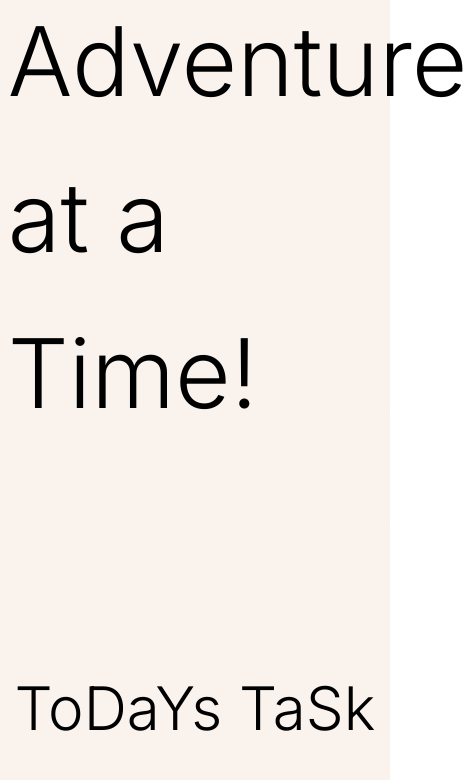
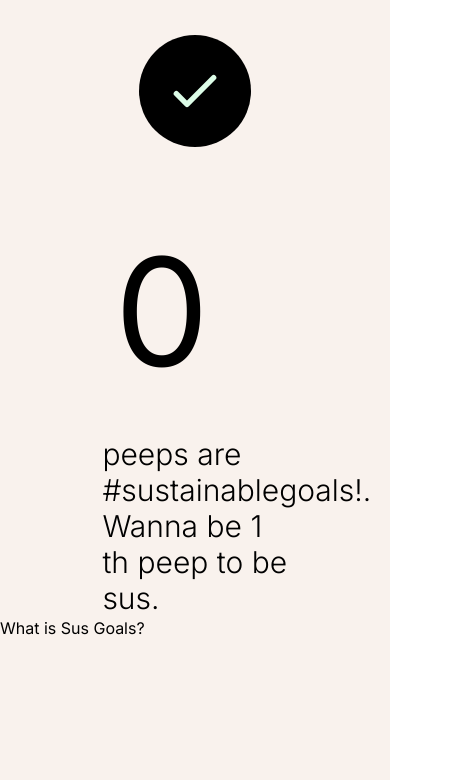
Before and after one commit to fal3n-4ngel/SusGoals, a Next.js app: page / in a window 390 px wide. Shown: the part 1175-1955 px from the top of the page, 467 px wide, since content can reach past the window. Built offline with nearby package versions, Linux system fonts and the light colour scheme; no server answers; the database is empty.

Commit message:
fix: responsive

```diff
--- a/src/app/globals.css
+++ b/src/app/globals.css
@@ -25,4 +25,5 @@ body {
     )
     rgb(var(--background-start-rgb));
     scroll-behavior:smooth;
+
 }
--- a/src/app/page.tsx
+++ b/src/app/page.tsx
@@ -28,7 +28,7 @@ export default function Home() {
   };
 
   return (
-    <main className="flex min-h-full w-full flex-col items-start justify-between bg-[#F9F2ED] text-black transition-all">
+    <main className="flex min-h-full w-full overflow-x-hidden flex-col items-start justify-between bg-[#F9F2ED] text-black transition-all">
       <nav className=" flex fixed  w-full h-12 p-10 items-center justify-between">
         <div className="font-light text-4xl">
           Sus<span className="font-thin ">Goals*</span>
@@ -67,7 +67,7 @@ export default function Home() {
         className="w-full md:h-screen h-full bg-[#F9F2ED]"
       >
         <div className="flex flex-col">
-          <div className="md:w-[70%] px-[2%] py-[17%] text-8xl text-ellipsis font-light leading-relaxed transition-all ">
+          <div className="md:w-[70%] px-[2%] py-[17%] text-6xl md:text-8xl text-ellipsis font-light leading-relaxed transition-all ">
             Unleash Your Inner <br />{" "}
             <span className="font-medium">Eco-Ninja</span>, One Dubious
             Adventure at a Time!
@@ -91,7 +91,7 @@ export default function Home() {
 
       <footer
         ref={contactRef}
-        className="w-full min-h-[300px] -mt-5 bg-[#f8e5d8] p-10 justify-end"
+        className="w-full md:min-h-[300px] md:visible invisible -mt-5 bg-[#f8e5d8] p-10 justify-end"
       >
         <div className="flex justify-between">
           <div>
--- a/src/components/WorldCount/WorldCount.tsx
+++ b/src/components/WorldCount/WorldCount.tsx
@@ -240,20 +240,20 @@ function WorldCount() {
               )}
             </div>
           </div>
-          <div className=" w-[50%]  items-center mx-auto">
-            <div className="text-[150px] text-center  mx-auto mt-10">
+          <div className=" w-[50%]  items-center mx-auto ">
+            <div className="text-[150px] md:text-center text-ellipsis  mx-auto md:p-0 p-3 mt-10">
               {" "}
               {countValue}
             </div>
             {!done && (
-              <div className=" text-center text-4xl   mx-auto font-light p-5">
+              <div className=" md:text-center text-ellipsis text-3xl md:text-4xl  mx-auto font-light  md:p-5">
                 peeps are #sustainablegoals!. Wanna be{" "}
                 <span className="font-light">{countValue + 1}</span> th peep to
                 be sus.
               </div>
             )}
             {done && (
-              <div className=" text-center text-4xl   mx-auto font-light p-5">
+              <div className=" md:text-center text-ellipsis text-3xl md:text-4xl  mx-auto font-light  md:p-5">
                 peeps are #sustainablegoals!. Thanks for bein a part of this.
               </div>
             )}
```
